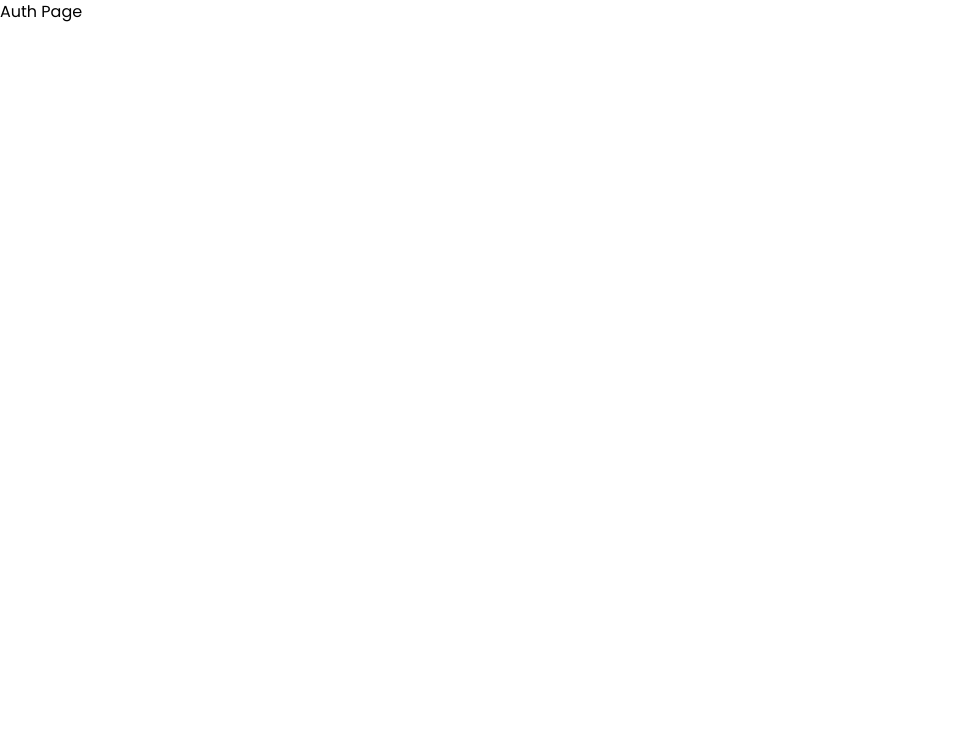
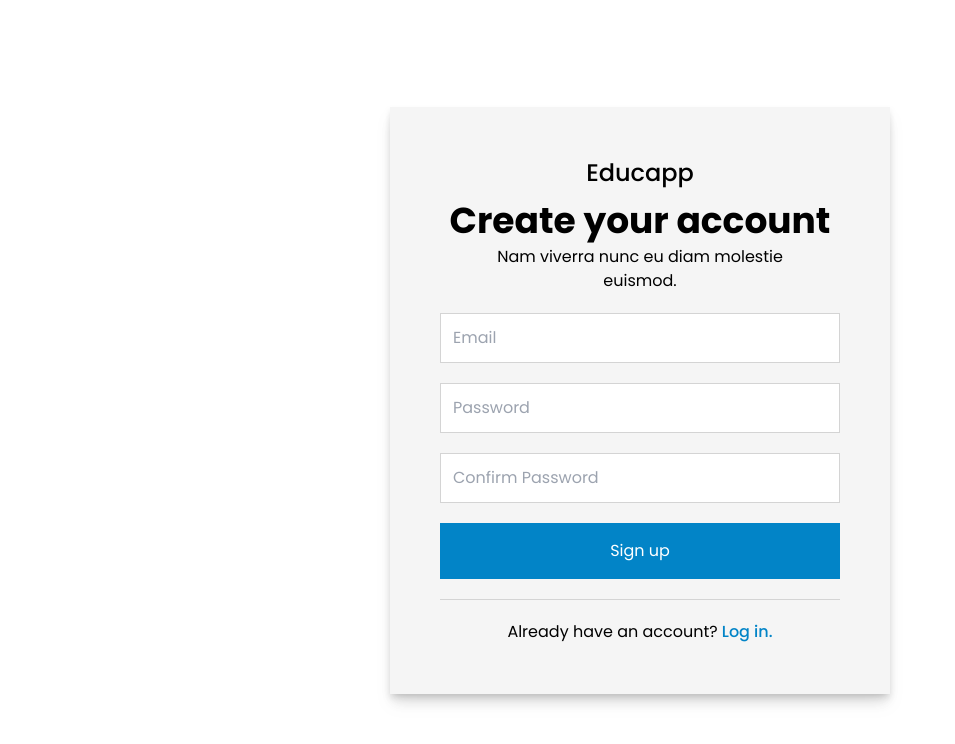
Before and after one commit to yumeville33/kokuban, a Next.js app: page /auth in a window 1280 px wide. Shown: the top 744 px of the page, without its empty margins (0-955 px from the left). Built offline with nearby package versions, Linux system fonts and the light colour scheme.

Commit message:
Added Auth page

```diff
--- a/pages/auth.tsx
+++ b/pages/auth.tsx
@@ -1,9 +1,9 @@
 import React from "react";
 
-//TODO - Work on this page Ella
+import { Auth as Authentication } from "@/components/_page/Auth";
 
 const Auth = () => {
-  return <div>Auth Page</div>;
+  return <Authentication />;
 };
 
 export default Auth;
--- a/src/components/Navbar/index.tsx
+++ b/src/components/Navbar/index.tsx
@@ -1,10 +1,13 @@
 import React from "react";
 import Link from "next/link";
+import { useRouter } from "next/router";
 
 import { APP_NAME, NAV_LINKS } from "@/constants";
 import { MainButton } from "../Buttons";
 
 const Navbar = () => {
+  const router = useRouter();
+
   return (
     <header className="mx-auto flex h-[100px] max-w-[2560px] items-center px-20">
       <nav className="flex w-full items-center justify-between">
@@ -18,7 +21,11 @@ const Navbar = () => {
               </a>
             </Link>
           ))}
-          <MainButton type="button" text="Sign up" />
+          <MainButton
+            type="button"
+            text="Sign up"
+            onClick={() => router.push("/auth")}
+          />
         </div>
       </nav>
     </header>
--- /dev/null
+++ b/src/components/_page/Auth/Form/index.tsx
@@ -0,0 +1,79 @@
+import React from "react";
+
+import { APP_NAME } from "@/constants";
+import { MainButton } from "@/components/Buttons";
+
+export type InputType = {
+  name: string;
+  type: "email" | "password" | "text" | "tel" | "number";
+  placeholder: string;
+  required?: boolean;
+};
+
+interface FormProps {
+  authState: "sign_up" | "sign_in";
+  description?: string;
+  inputArray: Array<InputType>;
+  /* eslint-disable */
+  // eslint-disable-next-line no-unused-vars
+  onSubmit?: (e: React.FormEvent<HTMLFormElement>) => void;
+  /* eslint-enable */
+  onAuthStateChange?: () => void;
+}
+
+const Form: React.FC<FormProps> = ({
+  authState,
+  description,
+  inputArray,
+  onSubmit,
+  onAuthStateChange,
+}) => {
+  return (
+    <form
+      className="w-[500px] bg-neutral-100 p-[50px] shadow-lg drop-shadow-lg"
+      onSubmit={onSubmit}
+    >
+      <div className="mb-5 text-center">
+        <h1 className="mb-3 text-2xl font-medium">{APP_NAME}</h1>
+        <h2 className="mb-1 text-4xl font-bold">
+          {authState === "sign_up"
+            ? "Create your account"
+            : "Log in your account"}
+        </h2>
+        <p className="mx-auto w-[300px]">
+          {description || "Nam viverra nunc eu diam molestie euismod."}
+        </p>
+      </div>
+      <div className="flex flex-col space-y-5">
+        {inputArray &&
+          inputArray.map((input) => (
+            <input
+              key={input.name}
+              className="border border-neutral-300 px-3 py-3 outline-none"
+              type={input.type}
+              required={input.required}
+              placeholder={input.placeholder}
+            />
+          ))}
+        <MainButton text="Sign up" type="submit" />
+      </div>
+      <div className="my-5 h-[1px] w-full bg-neutral-300" />
+      <p className="text-center">
+        {authState === "sign_in"
+          ? "Don't have an account?"
+          : "Already have an account?"}
+        <span
+          className="font-medium text-sky-600"
+          onClick={onAuthStateChange}
+          onKeyDown={onAuthStateChange}
+          role="button"
+          tabIndex={0}
+        >
+          {authState === "sign_in" ? " Register." : " Log in."}
+        </span>
+      </p>
+    </form>
+  );
+};
+
+export default Form;
--- /dev/null
+++ b/src/components/_page/Auth/index.tsx
@@ -0,0 +1,61 @@
+import React, { useState } from "react";
+
+import Form, { InputType } from "./Form";
+
+export const Auth = () => {
+  const [authState, setAuthState] = useState<"sign_up" | "sign_in">("sign_up");
+
+  const inputArrays = {
+    sign_in: [
+      {
+        name: "Email",
+        type: "email",
+        placeholder: "Email",
+        required: true,
+      },
+      {
+        name: "Password",
+        type: "password",
+        placeholder: "Password",
+        required: true,
+      },
+    ] as InputType[],
+    sign_up: [
+      {
+        name: "Email",
+        type: "email",
+        placeholder: "Email",
+        required: true,
+      },
+      {
+        name: "Password",
+        type: "password",
+        placeholder: "Password",
+        required: true,
+      },
+      {
+        name: "Confirm Password",
+        type: "password",
+        placeholder: "Confirm Password",
+        required: true,
+      },
+    ] as InputType[],
+  };
+
+  const onSubmit = (e: React.FormEvent<HTMLFormElement>) => {
+    e.preventDefault();
+  };
+
+  return (
+    <div className="flex h-screen items-center justify-center">
+      <Form
+        authState={authState}
+        onAuthStateChange={() => {
+          setAuthState(authState === "sign_up" ? "sign_up" : "sign_in");
+        }}
+        inputArray={inputArrays[authState]}
+        onSubmit={(e) => onSubmit(e)}
+      />
+    </div>
+  );
+};
```
Also changed, not shown: 2 other files (tests, documents, lock files or other folders).
